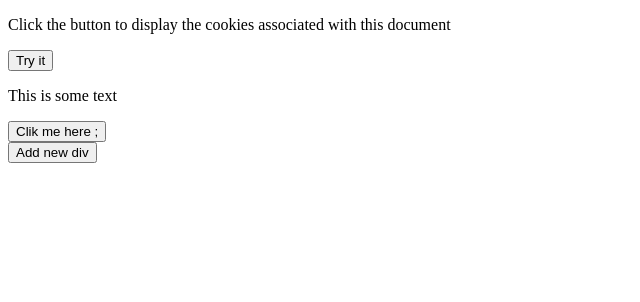
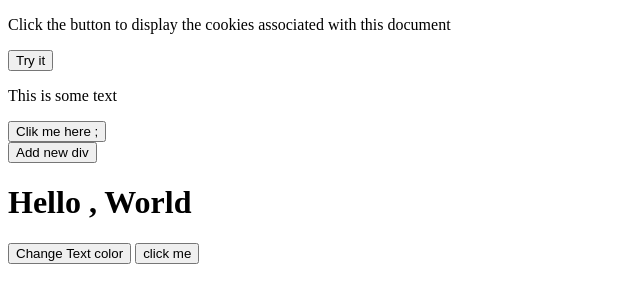
Before and after one commit to jahidulislam123/javascript_dom_practice, a plain HTML site: page index.html in a window 1280 px wide. Shown: the whole page, without its empty margins (0-640 px from the left). Drawn offline with Linux system fonts and the light colour scheme.

Commit message:
all-added

```diff
--- a/index.html
+++ b/index.html
@@ -19,6 +19,11 @@
     <div id="container" ></div>
     <button onclick="addNewDiv()">Add new div</button>
 
+    <h1 id="my-heading" >Hello , World</h1>
+    <button onclick="changeText2()" >Change Text color</button>
+
+    <button onclick="dafd" id="my-button2" >click me </button>
+
     <script src="myScript.js" ></script>
 </body>
 </html>
--- a/myScript.js
+++ b/myScript.js
@@ -27,3 +27,23 @@ newElement.textContent="this is a new div element";
 document.getElementById("container").appendChild(newElement);
 
 }
+
+function changeText2(){
+    let heading = document.getElementById("my-heading");
+
+
+    heading.textContent="Hello world";
+    heading.style.color="blue";
+
+    //add a new class to the heading
+    // heading.classList.add("red")
+}
+
+function dafd(){
+    let button1 = document.getElementById("my-button2");
+    button1.addEventListener("click",function(){
+    alert("Button Clicked ");
+    console.log("yes it clicked ");
+});
+
+}
```
